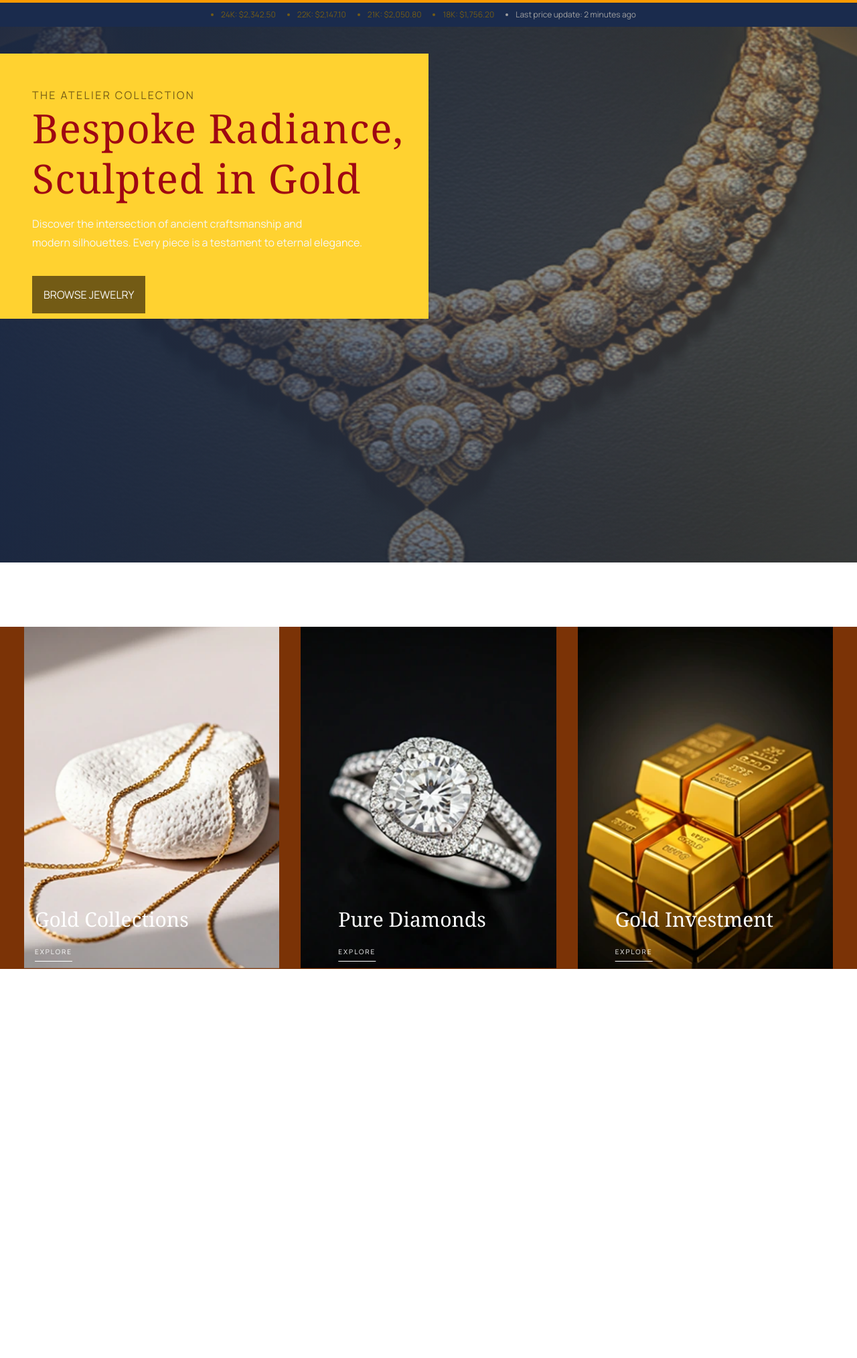
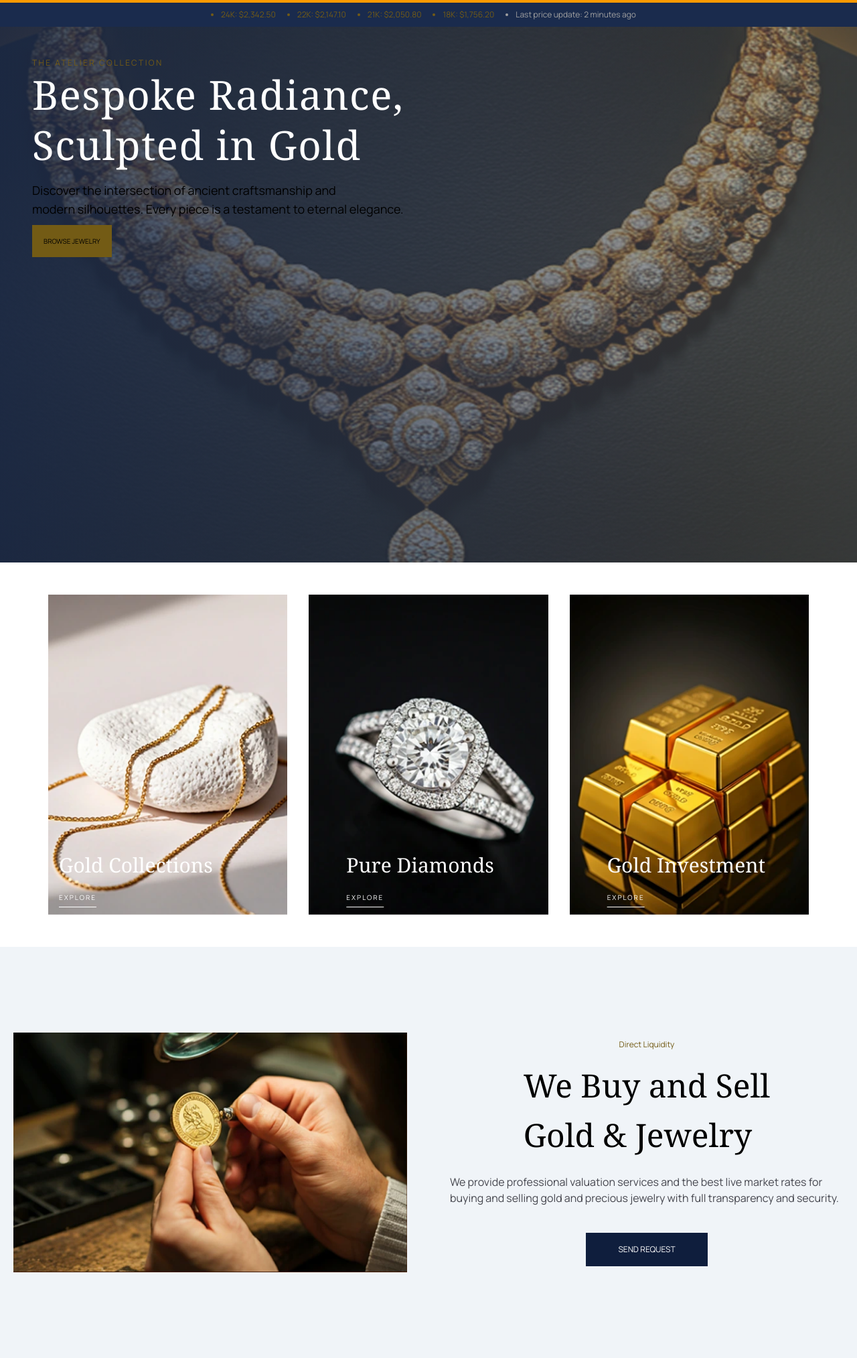
Before and after one commit to amira700co/Silver-Gold-Boutique, a website: page index.html in a window 1280 px wide. Shown: the part 80-2108 px from the top of the page at 67% size. Before the commit the page ends 1623 px from the top, so only its background shows below. Drawn offline with Linux system fonts and the light colour scheme.

Commit message:
Add sell and buy section with responsive design

```diff
--- a/assets/css/input.css
+++ b/assets/css/input.css
@@ -9,7 +9,8 @@
 --color-forground:#1A2B4D;
 --color-secondry:#735B15;  /* لون مساعد */
  --color-tertiary:#F7F9FC;  /* لون مساعد */
---color-Neutral:#F7F7F7; /* النصوص / الداكن */
+--color-Neutralm:#45464E; /* النصوص / الداكن */
+--color-skym:#F0F4F8;
 --font-headline:"Noto Serif";
 --font-body:"Manrope";
 --font-lab:"Manrope";
--- a/index.html
+++ b/index.html
@@ -27,18 +27,18 @@
 
             <div class="list  text-white ">
                 <ul class=" hidden md:row  gap-5 uppercase ">
-                    <li> <a href="" class="text-xs hover:text-secondry transition-all duration-75  "> Home</a></li>
-                    <li> <a href="" class="text-xs"> Shop Jewelry</a></li>
-                    <li> <a href="" class="text-xs">Gold Calculator</a></li>
-                    <li> <a href="" class="text-xs">Sell Gold</a></li>
-                    <li> <a href="" class="text-xs ">Contact</a></li>
+                    <li> <a href="" class="text-xs hover:text-secondry transition-all duration-75  hover:underline underline-offset-10  duration-75"> Home</a></li>
+                    <li> <a href="" class="text-xs hover:text-secondry transition-all duration-75"> Shop Jewelry</a></li>
+                    <li> <a href="" class="text-xs hover:text-secondry transition-all duration-75">Gold Calculator</a></li>
+                    <li> <a href="" class="text-xs hover:text-secondry transition-all duration-75">Sell Gold</a></li>
+                    <li> <a href="" class="text-xs hover:text-secondry transition-all duration-75 ">Contact</a></li>
                 </ul>
             </div>
 
 
 
             <div class="icons row  gap-5 ">
-                <a> <img src="assets/icons/icon1.svg" alt=""></a>
+                <a> <img src="assets/icons/icon1.svg" alt="" class=""></a>
                 <a> <img src="assets/icons/icon2.svg" alt=""></a>
                 <a class="  row  relative">
                     <img class="" src="assets/icons/Icon 3.svg" alt="">
@@ -58,10 +58,9 @@
 
     <main>
 
-        <section>
-            <div class="LiveGold bg-forground py-2.5    ">
+        <section class="LiveGold bg-forground py-2.5">
                 <div class="container mx-auto px-5  md:px-10 ">
-                    <ul class="  price row  justify-center gap-8 list-disc">
+                    <ul class="  price  list-disc  row flex-wrap  text-xs gap-5   md: justify-center gap-8  text-s  ">
                         <li class="text-secondry text-xs ">24K: $2,342.50</li>
                         <li class="text-secondry text-xs">22K: $2,147.10</li>
                         <li class="text-secondry text-xs">21K: $2,050.80</li>
@@ -69,47 +68,47 @@
                         <li class=" text-neutral-400  text-xs">Last price update: 2 minutes ago</li>
                     </ul>
                 </div>
-            </div>
         </section>
 
 
         <section class="hero h-screen relative   bg-[url(../img/goldset.webp)] bg-cover bg-center  ">
 
-            <div class="absolute inset-0 bg-gradient-to-r from-primary/80 to-black/30 ">  </div>
-<div class=" absolute top-10 pl-7 md:pl-12  pt-[50px]  pb-6 w-1/2 bg-amber-300">
-                <div class=" texts   ">
+            <div class=" absolute inset-0 bg-gradient-to-r from-primary/80 to-black/30 ">
+<div class=" pl-12 pt-10      ">
+                <div class=" texts ">
 
 
-                    <span class="text-secondry text-s leading-[16px]  tracking-[2.4px]">THE ATELIER COLLECTION</span>
+                    <span class="text-secondry  text-[12px]  md:leading-[16px]  tracking-[2.4px] text-4xl ">THE ATELIER COLLECTION</span>
 
-                    <h1 class=" text-red-800  text-3xl  lg:text-6xl tracking-wide leading-tight pb-4   ">Bespoke
-                        Radiance,
+                    <h1 class=" text-white  text-3xl  lg:text-6xl tracking-wide leading-tight pb-4    ">Bespoke
+                        Radiance,<br>
                         Sculpted in Gold</h1>
 
-                    <p class=" text-Neutral mb-5 leading-[28px]"> Discover the intersection of ancient craftsmanship
+                    <p class=" text-Neutral  text-[10px]   md:text-lg mb-5 leading-[28px] "> Discover the intersection of ancient craftsmanship
                         and <br> modern silhouettes. Every piece is a testament to
                         eternal elegance. </p>
  </div>
-                    <div class=" pt-[32px]"> <a href=""
-                            class="bg-secondry border border-secondry   p-[16px]  text-Neutral"> BROWSE JEWELRY </a>
+                    <div class=""> <a href=""
+                            class="bg-secondry border border-secondry  text-[10px]  p-2   md:p-[16px] text-xl  text-Neutral"> BROWSE JEWELRY </a>
 
 
             </div>
     </div>
+    </div>
         </section>
 
 
-        <section class="Categories my-24">
+        <section class="Categories p-9 ">
 
 
 
-            <div class=" container  mx-auto px-9 bg-amber-900">
+            <div class=" container  mx-auto px-9 p-3 ">
 
                 <div class="Categories3 grid grid-cols-1 md:grid-cols-3 gap-[32px]">
 
                     <div class="gold relative ">
 
-                        <img src="assets/img/gold.webp" class=" w-full" alt="">
+                        <img src="assets/img/gold.webp" class=" w-full duration-300 hover:scale-105 transition-all" alt="">
 
 
 
@@ -134,7 +133,7 @@
 
                     <div class="Diamonds relative ">
 
-                        <img src="assets/img/Diamonds.webp" class="w-full" alt="">
+                        <img src="assets/img/Diamonds.webp" class=" w-full duration-300 hover:scale-105 transition-all"" alt="">
 
 
 
@@ -161,7 +160,7 @@
 
                     <div class="Gold Investment  relative ">
 
-                        <img src="assets/img/Gold Investment.webp" class="w-full" alt="">
+                        <img src="assets/img/Gold Investment.webp" class=" w-full duration-300 hover:scale-105 transition-all" alt="">
 
 
 
@@ -185,6 +184,26 @@
             </div>
 
         </section>
+
+
+
+        <section class="Sellbuy  py-[128px] bg-[#F0F4F8]">
+            <div class="  container  mx-auto grid grid-cols-1 gap-2  md:grid-cols-2 gap-[64px] px-5">
+                <div class="bg-amber-950  "> <img src="assets/img/sellimg.webp" class="h-full w-full object-fit" alt=""></div>
+
+
+<div class="">
+
+<div  class="flex  flex-col  justify-center items-center h-89.5  ">
+
+<span class="text-secondry text-xs">Direct Liquidity</span>
+<h2 class=" text-lg pt-4  lg:text-[48px] pt8">We Buy and Sell  <br>Gold & Jewelry</h2>
+<p class=" text-[8px] md:text-[16px]  text-Neutralm pt-5 text-left">We provide professional valuation services and the best live market rates for
+    buying and selling gold  and precious jewelry with full transparency and security.</p>
+<button class="bg-primary text-[12px] text-white mt-[40px] py-[16px] px-[48px]"><a href=""> SEND REQUEST</a></button>
+</div>
+
+        </section>
     </main>
 
 
```
Also changed, not shown: assets/css/output.css, assets/img/sellimg.webp (added).
